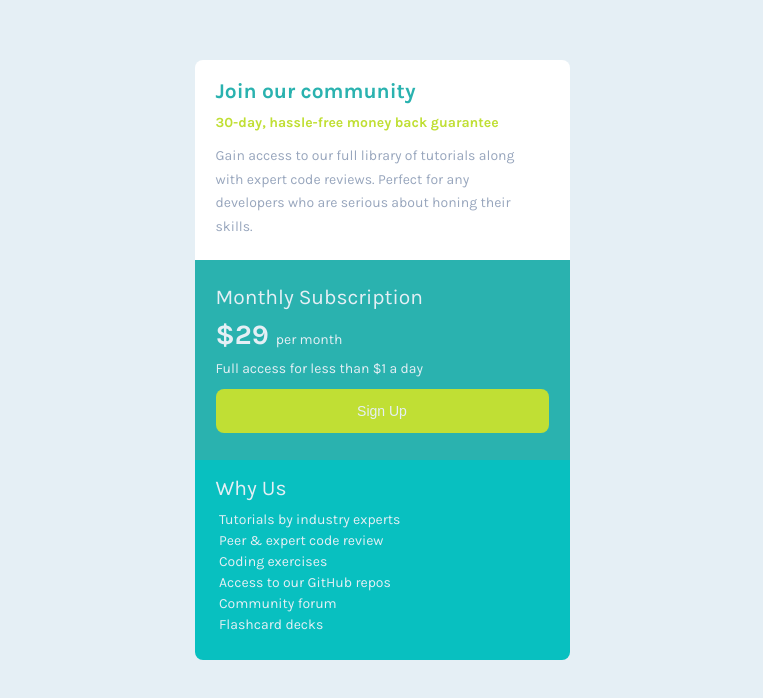
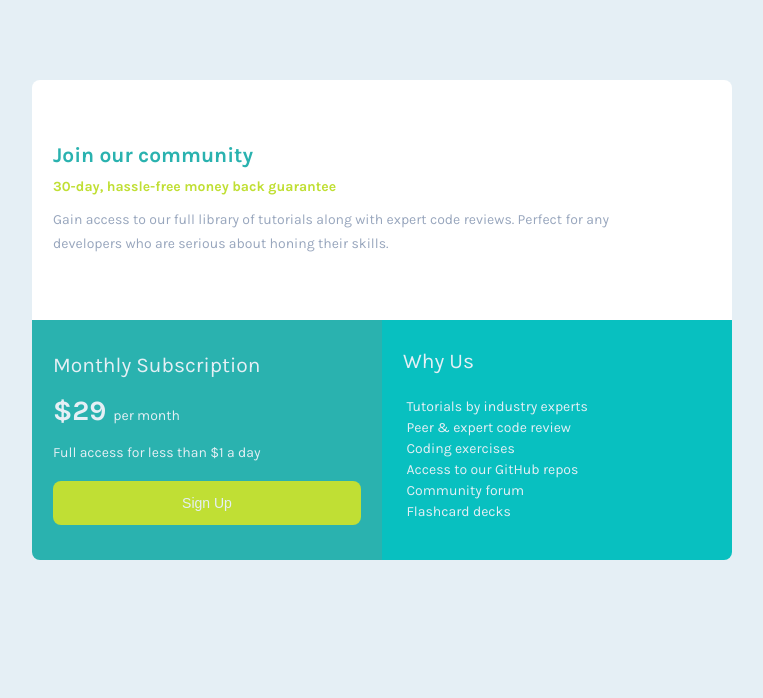
Before and after one commit to tims07/price_grid_component, a plain HTML site: page index.html in a window 1280 px wide. Shown: the whole page, without its empty margins (258-1021 px from the left). Drawn offline with Linux system fonts and the light colour scheme.

Commit message:
desktop styling

```diff
--- a/styles.css
+++ b/styles.css
@@ -5,10 +5,6 @@
   padding: 0;
   box-sizing: border-box;
 }
-
-
-
-
 
 html {
   font-size: 14px;
@@ -161,3 +157,31 @@ body {
   li {
     padding: 0.25rem;
   }
+
+  /* Desktop */
+
+  /* Media Query */
+
+  @media screen and (min-width: 768px) {
+    .grid {
+        grid-template-columns: repeat(2, minmax(175px, 350px));
+        grid-template-rows: repeat(2, 240px);
+        max-width: 1440px;
+    }
+
+    .join-info {
+        grid-column: 1 / 3;
+        justify-content: center;
+
+    }
+
+
+
+    .price-info {
+        border-radius: 0 0 0 8px;
+    }
+
+    .why-info {
+        border-radius: 0 0 8px 0;
+    }
+  }
```
